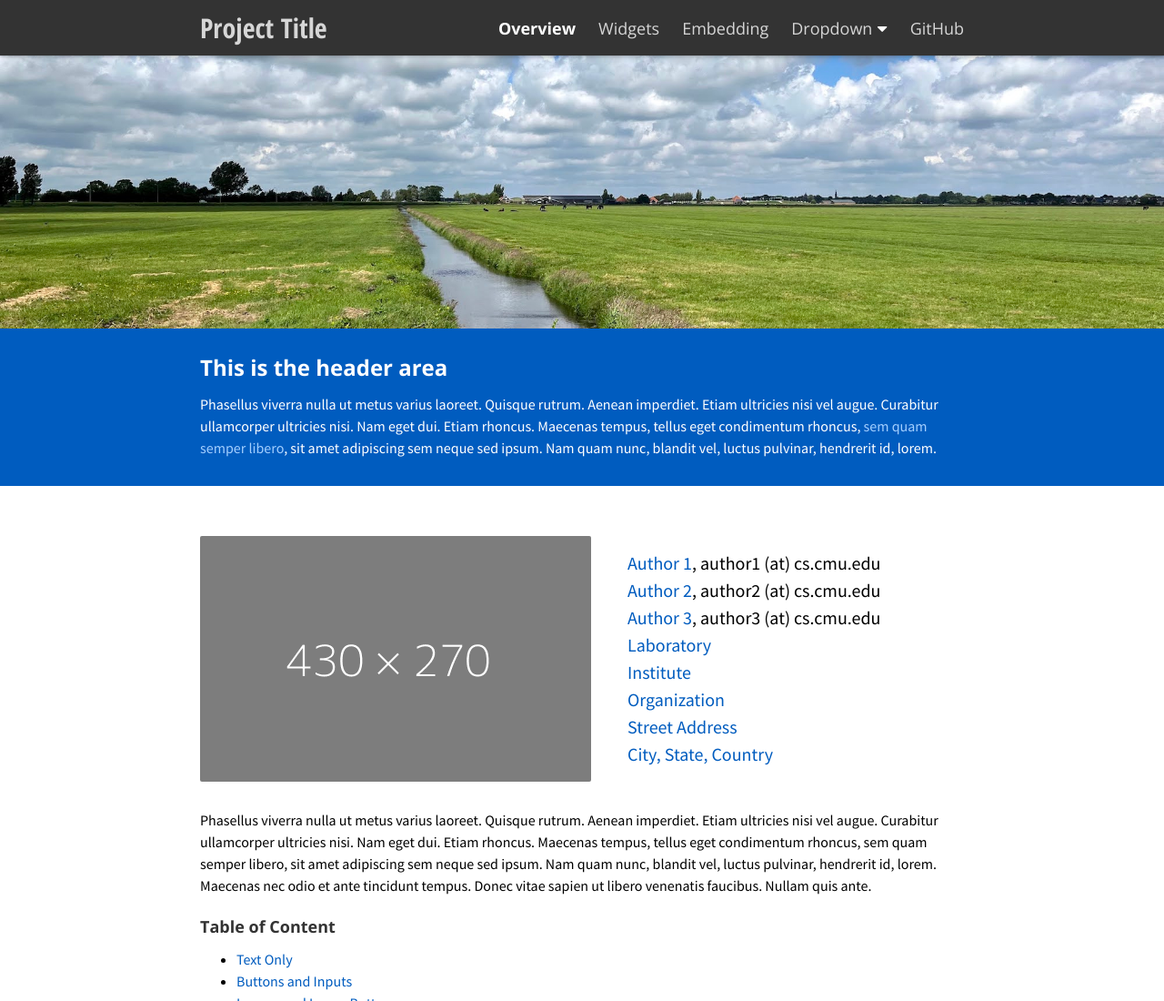
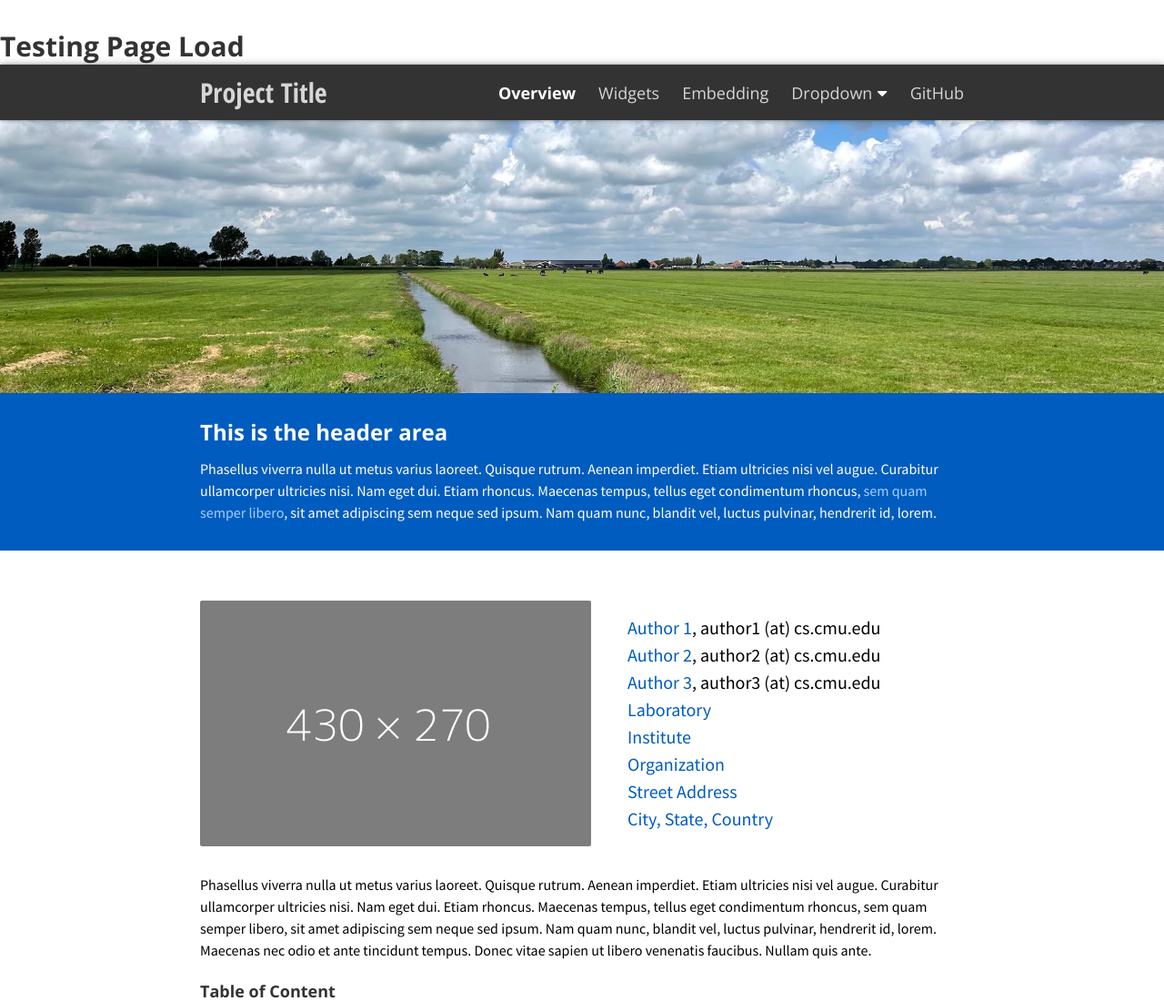
Before and after one commit to baldwin-ryan/baldwin-ryan.github.io, a plain HTML site: page index.html in a window 1280 px wide. Shown: the top 1100 px of the page at 91% size. Drawn offline with nearby package versions, Linux system fonts and the light colour scheme.

Commit message:
Update index.html

```diff
--- a/index.html
+++ b/index.html
@@ -1,5 +1,6 @@
 <!doctype html>
 <html>
+<h1>Testing Page Load</h1>
 
 <head>
   <title>Project Title</title>
```
